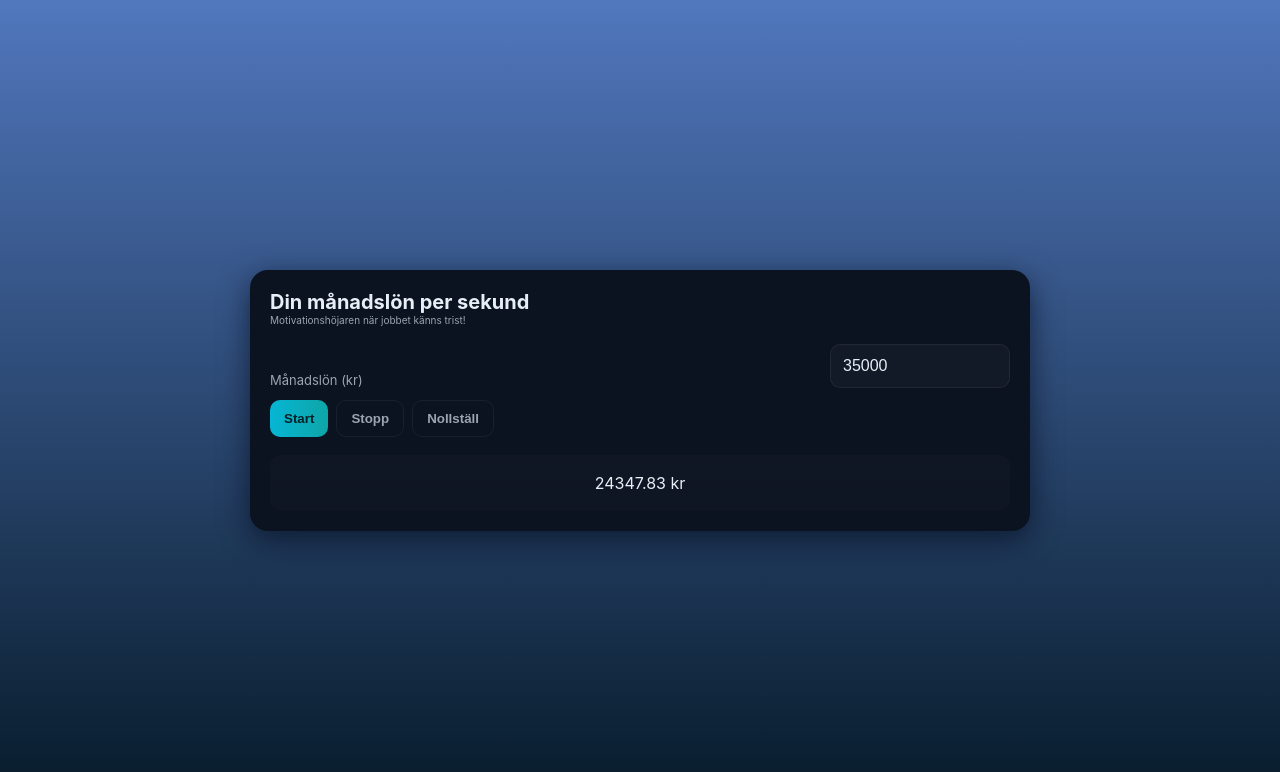
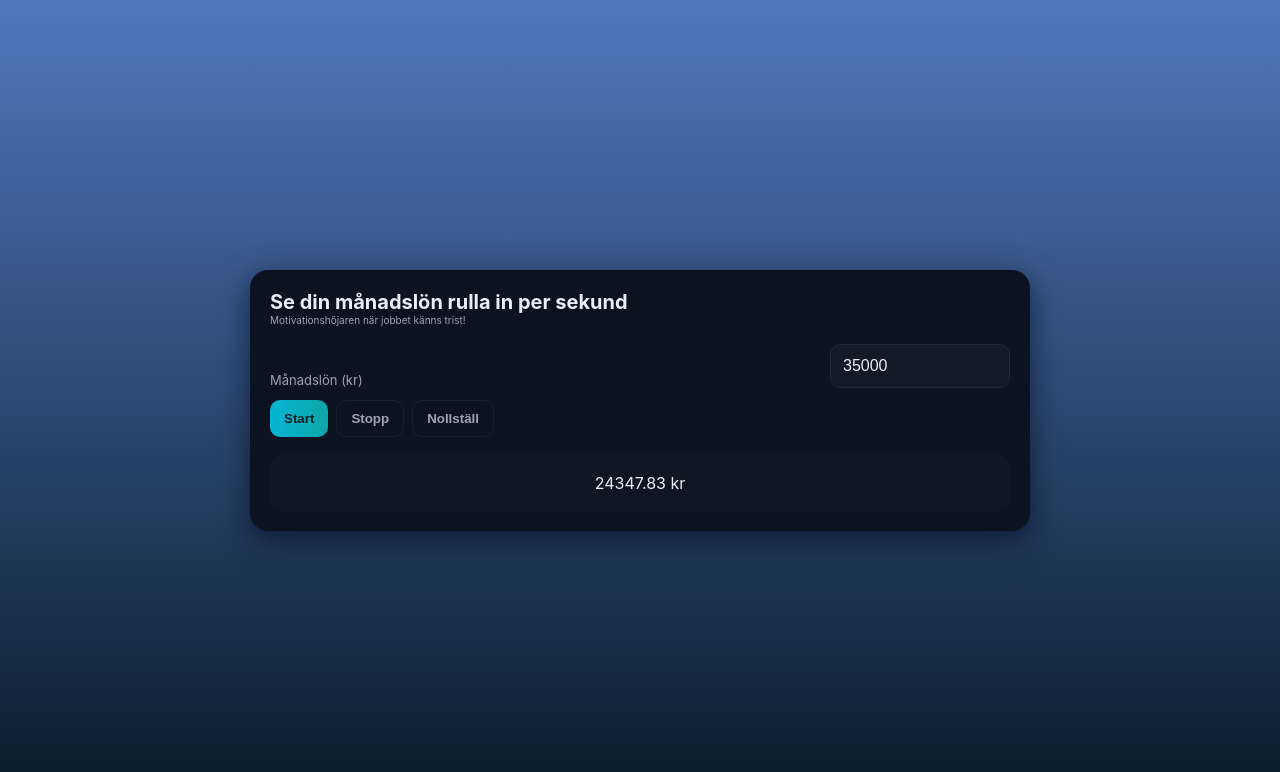
Before and after one commit to HejHTML/PPS, a plain HTML site: page index.html in a window 1280 px wide. Drawn offline with Linux system fonts and the light colour scheme.

Commit message:
Update header text in index.html

```diff
--- a/index.html
+++ b/index.html
@@ -9,7 +9,7 @@
 <body>
   <main class="app">
     <header>
-      <h1>Din månadslön per sekund</h1>
+      <h1>Se din månadslön rulla in per sekund</h1>
       <p>Motivationshöjaren när jobbet känns trist!</p>
     </header>
 
```
